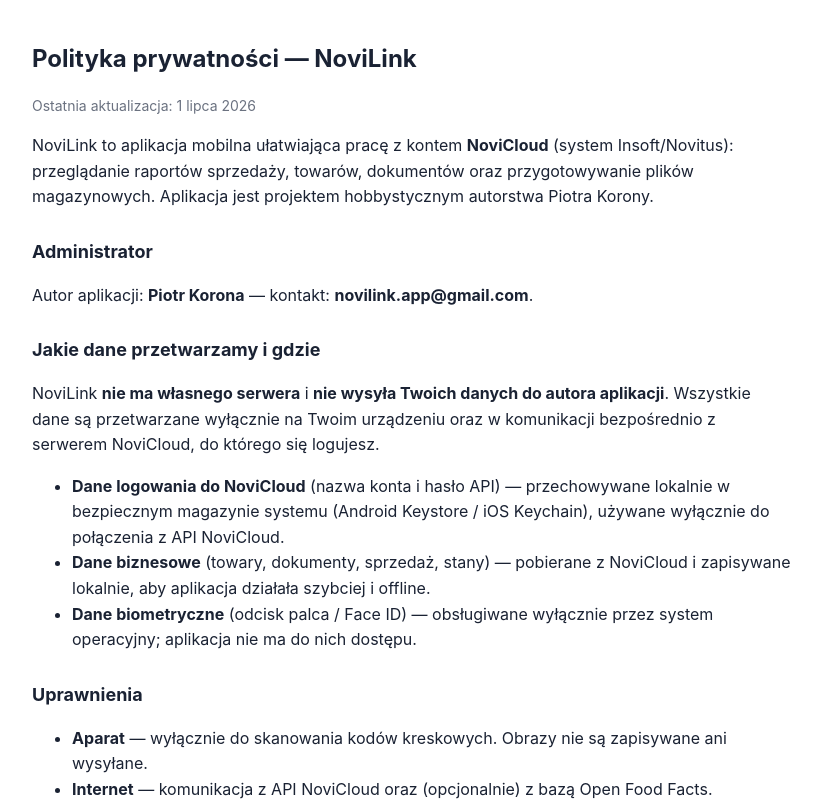
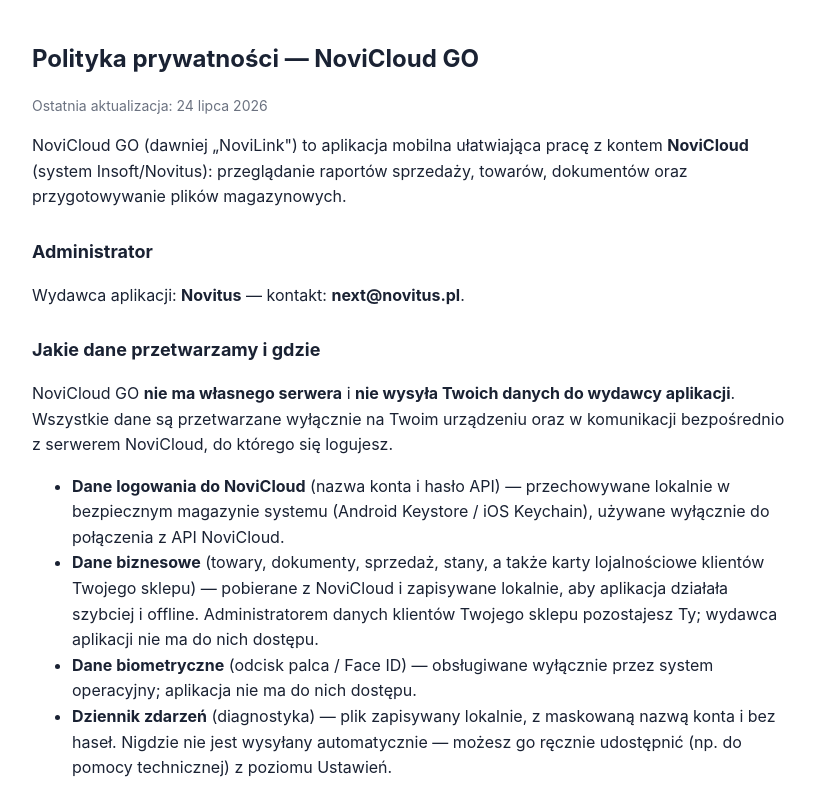
Before and after one commit to PixelPetrol/novilink-privacy, a plain HTML site: page index.html in a window 1280 px wide. Shown: the top 805 px of the page, without its empty margins (228-1049 px from the left). Drawn offline with Linux system fonts and the light colour scheme.

Commit message:
Polityka: NoviCloud GO (d. NoviLink), karty lojalnościowe, dziennik zdarzeń, wydawca Novitus

```diff
--- a/index.html
+++ b/index.html
@@ -3,7 +3,7 @@
 <head>
 <meta charset="utf-8">
 <meta name="viewport" content="width=device-width, initial-scale=1">
-<title>Polityka prywatności — NoviLink</title>
+<title>Polityka prywatności — NoviCloud GO</title>
 <style>
   body{font-family:-apple-system,Segoe UI,Roboto,Arial,sans-serif;max-width:760px;margin:0 auto;padding:24px;line-height:1.6;color:#1a2233;background:#fff}
   h1{font-size:24px} h2{font-size:18px;margin-top:28px} code{background:#f1f2f5;padding:1px 5px;border-radius:4px}
@@ -11,23 +11,24 @@
 </style>
 </head>
 <body>
-<h1>Polityka prywatności — NoviLink</h1>
-<p class="muted">Ostatnia aktualizacja: 1 lipca 2026</p>
+<h1>Polityka prywatności — NoviCloud GO</h1>
+<p class="muted">Ostatnia aktualizacja: 24 lipca 2026</p>
 
-<p>NoviLink to aplikacja mobilna ułatwiająca pracę z kontem <strong>NoviCloud</strong> (system Insoft/Novitus):
+<p>NoviCloud GO (dawniej „NoviLink") to aplikacja mobilna ułatwiająca pracę z kontem <strong>NoviCloud</strong> (system Insoft/Novitus):
 przeglądanie raportów sprzedaży, towarów, dokumentów oraz przygotowywanie plików magazynowych.
-Aplikacja jest projektem hobbystycznym autorstwa Piotra Korony.</p>
+</p>
 
 <h2>Administrator</h2>
-<p>Autor aplikacji: <strong>Piotr Korona</strong> — kontakt: <strong>novilink.app@gmail.com</strong>.</p>
+<p>Wydawca aplikacji: <strong>Novitus</strong> — kontakt: <strong>next@novitus.pl</strong>.</p>
 
 <h2>Jakie dane przetwarzamy i gdzie</h2>
-<p>NoviLink <strong>nie ma własnego serwera</strong> i <strong>nie wysyła Twoich danych do autora aplikacji</strong>.
+<p>NoviCloud GO <strong>nie ma własnego serwera</strong> i <strong>nie wysyła Twoich danych do wydawcy aplikacji</strong>.
 Wszystkie dane są przetwarzane wyłącznie na Twoim urządzeniu oraz w komunikacji bezpośrednio z serwerem NoviCloud, do którego się logujesz.</p>
 <ul>
   <li><strong>Dane logowania do NoviCloud</strong> (nazwa konta i hasło API) — przechowywane lokalnie w bezpiecznym magazynie systemu (Android Keystore / iOS Keychain), używane wyłącznie do połączenia z API NoviCloud.</li>
-  <li><strong>Dane biznesowe</strong> (towary, dokumenty, sprzedaż, stany) — pobierane z NoviCloud i zapisywane lokalnie, aby aplikacja działała szybciej i offline.</li>
+  <li><strong>Dane biznesowe</strong> (towary, dokumenty, sprzedaż, stany, a także karty lojalnościowe klientów Twojego sklepu) — pobierane z NoviCloud i zapisywane lokalnie, aby aplikacja działała szybciej i offline. Administratorem danych klientów Twojego sklepu pozostajesz Ty; wydawca aplikacji nie ma do nich dostępu.</li>
   <li><strong>Dane biometryczne</strong> (odcisk palca / Face ID) — obsługiwane wyłącznie przez system operacyjny; aplikacja nie ma do nich dostępu.</li>
+  <li><strong>Dziennik zdarzeń</strong> (diagnostyka) — plik zapisywany lokalnie, z maskowaną nazwą konta i bez haseł. Nigdzie nie jest wysyłany automatycznie — możesz go ręcznie udostępnić (np. do pomocy technicznej) z poziomu Ustawień.</li>
 </ul>
 
 <h2>Uprawnienia</h2>
@@ -40,6 +41,7 @@
 <ul>
   <li><strong>NoviCloud (Insoft/Novitus)</strong> — źródło i miejsce zapisu Twoich danych biznesowych.</li>
   <li><strong>Open Food Facts</strong> — przy skanowaniu nieznanego kodu aplikacja może wysłać sam kod kreskowy (EAN), aby podpowiedzieć nazwę produktu. Nie są wysyłane dane osobowe ani dane konta.</li>
+  <li><strong>Open-Meteo</strong> — tylko przy włączonych „codziennych sugestiach" Doradcy AI: wysyłamy wyłącznie nazwę miejscowości wpisaną ręcznie w profilu firmy, aby pobrać prognozę pogody do porad. Aplikacja nie używa lokalizacji urządzenia (nie prosi o to uprawnienie).</li>
 </ul>
 
 <h2>Doradca AI</h2>
@@ -56,10 +58,10 @@
 <h2>Usuwanie danych</h2>
 <p>Wylogowanie („Rozłącz konto") usuwa z urządzenia wszystkie pobrane dane i dane logowania. Odinstalowanie aplikacji również usuwa wszystkie dane lokalne.</p>
 
-<h2>Zastrzeżenia (wersja beta)</h2>
-<p>NoviLink jest w wersji <strong>beta</strong> i udostępniany w obecnej postaci, bez gwarancji poprawności działania ani przydatności do określonego celu. Dane i wyliczenia (raporty, prognozy, sugestie AI) mogą być niepełne lub nieprawidłowe (m.in. błędy, niepełna synchronizacja, ograniczenia lub zmiany API NoviCloud) — należy je weryfikować w NoviCloud. Decyzje biznesowe podejmujesz na własną odpowiedzialność. Funkcje AI są dobrowolne i włączane dopiero po wyrażeniu zgody na przetwarzanie danych biznesowych przez Google Gemini (bez danych osobowych).</p>
+<h2>Zastrzeżenia</h2>
+<p>NoviCloud GO jest udostępniany w obecnej postaci, bez gwarancji poprawności działania ani przydatności do określonego celu. Dane i wyliczenia (raporty, prognozy, sugestie AI) mogą być niepełne lub nieprawidłowe (m.in. błędy, niepełna synchronizacja, ograniczenia lub zmiany API NoviCloud) — należy je weryfikować w NoviCloud. Decyzje biznesowe podejmujesz na własną odpowiedzialność. Funkcje AI są dobrowolne i włączane dopiero po wyrażeniu zgody na przetwarzanie danych biznesowych przez Google Gemini (bez danych osobowych).</p>
 
 <h2>Kontakt</h2>
-<p>W sprawach prywatności: <strong>novilink.app@gmail.com</strong>.</p>
+<p>W sprawach prywatności: <strong>next@novitus.pl</strong>.</p>
 </body>
 </html>
```
